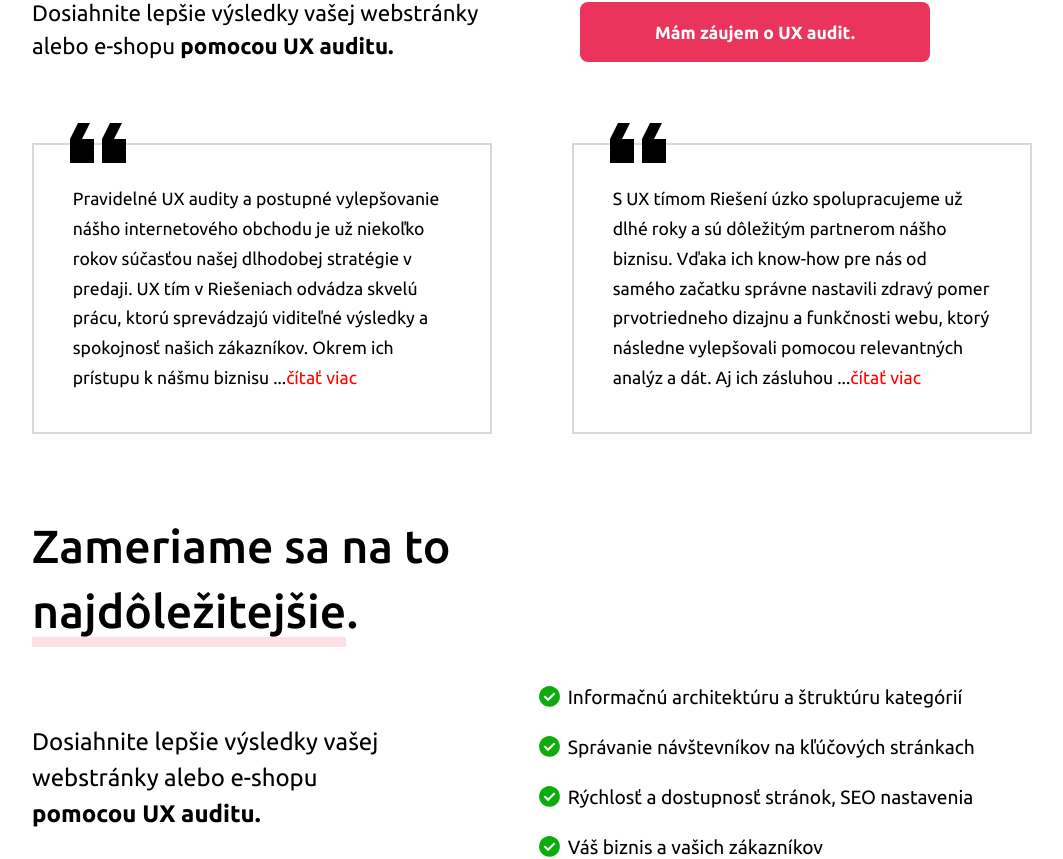
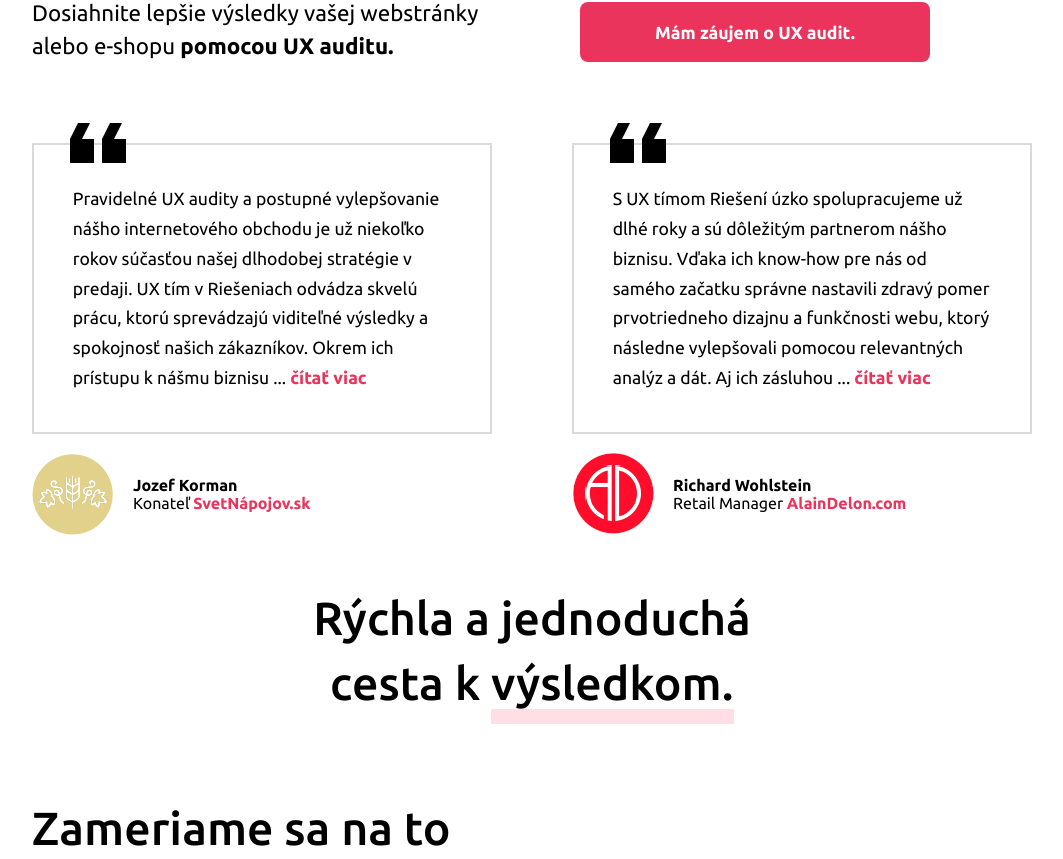
Before and after one commit to adabo4/vueapp, a Nuxt app: page / in a window 1280 px wide. Shown: the part 1085-1944 px from the top of the page, without its empty margins (108-1171 px from the left). Built offline with nearby package versions, Linux system fonts and the light colour scheme.

Commit message:
added Quote component

```diff
--- a/components/Main.vue
+++ b/components/Main.vue
@@ -103,7 +103,8 @@
     </div>
   </div>
 
-  <div class="main-center">
+  <section class="quote-section">
+    <div class="quote-section-top">
       <Quote
         text="Pravidelné UX audity a postupné vylepšovanie nášho internetového obchodu je už niekoľko rokov súčasťou našej dlhodobej stratégie v predaji. UX tím v Riešeniach odvádza skvelú prácu, ktorú sprevádzajú viditeľné výsledky a spokojnosť našich zákazníkov. Okrem ich prístupu k nášmu biznisu si aj my dávame záležať na kvalite našich služieb. "
         :sliceWords="40"
@@ -118,7 +119,42 @@ následne vylepšovali pomocou relevantných
 analýz a dát. Aj ich zásluhou"
         :sliceWords="50"
       />
+      <!-- <QuoteAuthor
+        author="Jozef Korman"
+        position="Konateľ"
+        url="https://www.SvetNápojov.sk"
+        urlText="SvetNápojov.sk"
+        src="/img/icon1.png"
+      />
+      <QuoteAuthor
+        author="Richard Wohlstein"
+        position="Retail Manager"
+        url="https://www.AlainDelon.com"
+        urlText="AlainDelon.com"
+        src="/img/icon2.png"
+      /> -->
     </div>
+    <div class="quote-section-bottom">
+      <QuoteAuthor
+        class="quote-author"
+        v-for="(authorData, index) in quoteAuthors"
+        :key="index"
+        :author="authorData.author"
+        :position="authorData.position"
+        :url="authorData.url"
+        :urlText="authorData.urlText"
+        :src="authorData.src"
+      />
+    </div>
+  </section>
+
+  <section class="main-center">
+    <div class="headline-div">
+      <MainHeadline class="main-left-headline"
+        >Rýchla a jednoduchá cesta k <span>výsledkom.</span></MainHeadline
+      >
+    </div>
+  </section>
 
   <div class="main-bottom">
     <div class="main-bottom-left">
@@ -153,6 +189,8 @@ import Btn from "./Btn.vue";
 import ListComponent from "./ListComponent.vue";
 import { listItems, anotherListItems } from "~/data/listItems";
 import Quote from "~/components/Quote.vue";
+import QuoteAuthor from "./QuoteAuthor.vue";
+import { quoteAuthors } from "~/data/authordata.js";
 
 export default {
   components: {
@@ -163,9 +201,11 @@ export default {
     return {
       myItems: listItems,
       anotherItems: anotherListItems,
+      quoteAuthors,
     };
   },
   Btn,
+  QuoteAuthor,
 };
 </script>
 
@@ -197,7 +237,7 @@ $base-font: "Ubuntu", sans-serif;
   flex-direction: column;
   gap: 3em;
   span {
-    border-bottom: 10px rgba(255, 192, 203, 0.5) solid;
+    border-bottom: 15px rgba(255, 192, 203, 0.5) solid;
   }
 
   .headline-div {
@@ -245,11 +285,37 @@ $base-font: "Ubuntu", sans-serif;
   }
 }
 
-.main-center {
+.quote-section {
   width: 1000px;
   display: flex;
-  justify-content: space-between;
+  justify-content: space-around;
+  flex-direction: column;
   margin: 1em auto;
+}
+
+.quote-section-top {
+  display: flex;
+  gap: 5em;
+}
+
+.quote-section-bottom {
+  display: flex;
+  gap: 5em;
+
+  .quote-author {
+    width: 460px;
+  }
+}
+
+.main-center {
+  .headline-div {
+    margin: 2em auto;
+    width: 500px;
+    text-align: center;
+  }
+  span {
+    border-bottom: 15px rgba(255, 192, 203, 0.5) solid;
+  }
 }
 
 .main-bottom {
@@ -258,7 +324,7 @@ $base-font: "Ubuntu", sans-serif;
   margin: 5em auto;
 
   span {
-    border-bottom: 10px rgba(255, 192, 203, 0.5) solid;
+    border-bottom: 15px rgba(255, 192, 203, 0.5) solid;
   }
 
   .headline-div {
--- a/components/Quote.vue
+++ b/components/Quote.vue
@@ -3,7 +3,7 @@
     <IcBaselineFormatQuote class="quote-icon" />
     <p>
       {{ shortText }}
-      <span v-if="!readMoreActivated">...</span>
+      <span v-if="!readMoreActivated"> ... </span>
       <a class="read-more" v-if="!readMoreActivated" @click="toggleReadMore"
         >čítať viac</a
       >
@@ -81,6 +81,7 @@ $base-font: "Ubuntu", sans-serif;
 
 .read-more,
 .read-less {
-  color: red;
+  color: #eb345c;
+  font-weight: 600;
 }
 </style>
--- /dev/null
+++ b/components/QuoteAuthor.vue
@@ -0,0 +1,68 @@
+<template>
+  <div class="icon-container">
+    <div class="icon-image">
+      <img :src="src" alt="Ikona Svet nápojov" />
+    </div>
+    <div class="quote-author">
+      <p>{{ author }}</p>
+      <p>
+        {{ position }} <a :href="url">{{ urlText }}</a>
+      </p>
+    </div>
+  </div>
+</template>
+
+<script>
+export default {
+  name: "QuoteAuthor",
+  props: {
+    author: {
+      type: String,
+      required: true,
+    },
+    position: {
+      type: String,
+      required: true,
+    },
+    url: {
+      type: String,
+      required: true,
+    },
+    src: {
+      type: String,
+      required: true,
+    },
+    urlText: {
+      type: String,
+      default: "Read more",
+    },
+  },
+};
+</script>
+
+<style lang="scss" scoped>
+@import url("https://fonts.googleapis.com/css2?family=Ubuntu:ital,wght@0,300;0,400;0,500;0,700;1,300;1,400;1,500;1,700&display=swap");
+
+$base-font: "Ubuntu", sans-serif;
+.icon-container {
+  font-family: $base-font;
+  display: flex;
+  gap: 1em;
+  justify-content: flex-start;
+  align-items: center;
+  margin: 1em 0;
+}
+
+.quote-author {
+  p:first-child {
+    font-weight: 600;
+  }
+
+  a {
+    cursor: pointer;
+    color: #eb345c;
+    text-decoration: none;
+    font-weight: 600;
+  }
+}
+</style>
--- /dev/null
+++ b/data/authordata.js
@@ -0,0 +1,16 @@
+export const quoteAuthors = [
+    {
+        author: "Jozef Korman",
+        position: "Konateľ",
+        url: "https://www.SvetNápojov.sk",
+        urlText: "SvetNápojov.sk",
+        src: "/img/icon1.png"
+    },
+    {
+        author: "Richard Wohlstein",
+        position: "Retail Manager",
+        url: "https://www.AlainDelon.com",
+        urlText: "AlainDelon.com",
+        src: "/img/icon2.png"
+    }
+];
```
Also changed, not shown: public/img/icon1.png (added), public/img/icon2.png (added). Lines whose indentation alone changed are shown as unchanged.
